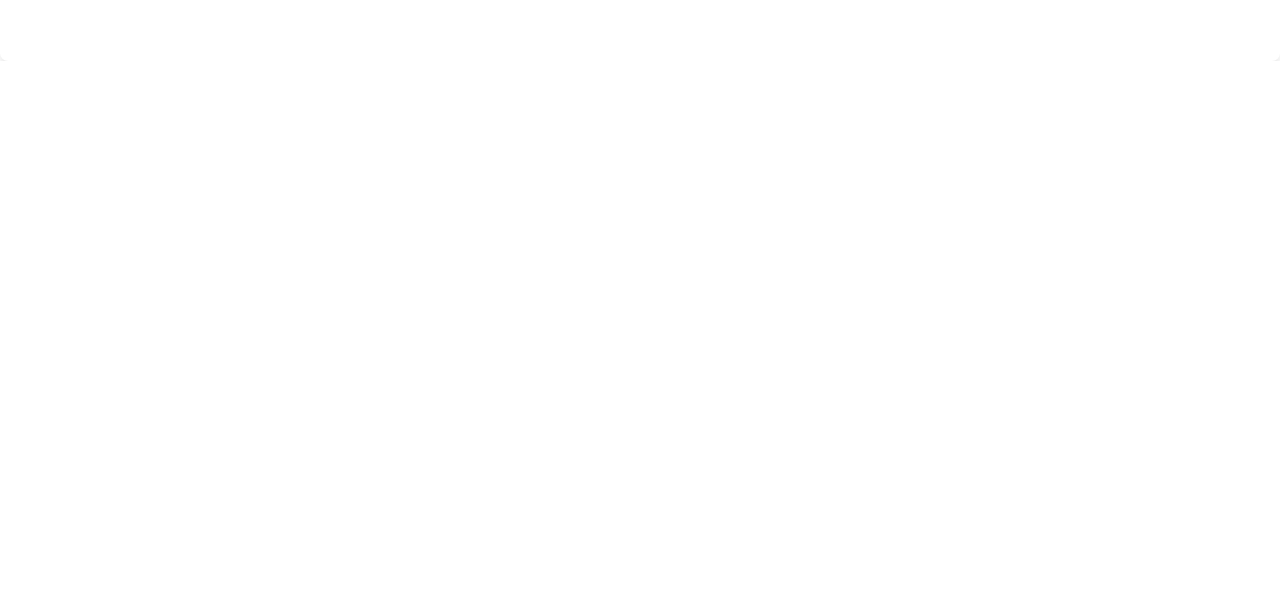
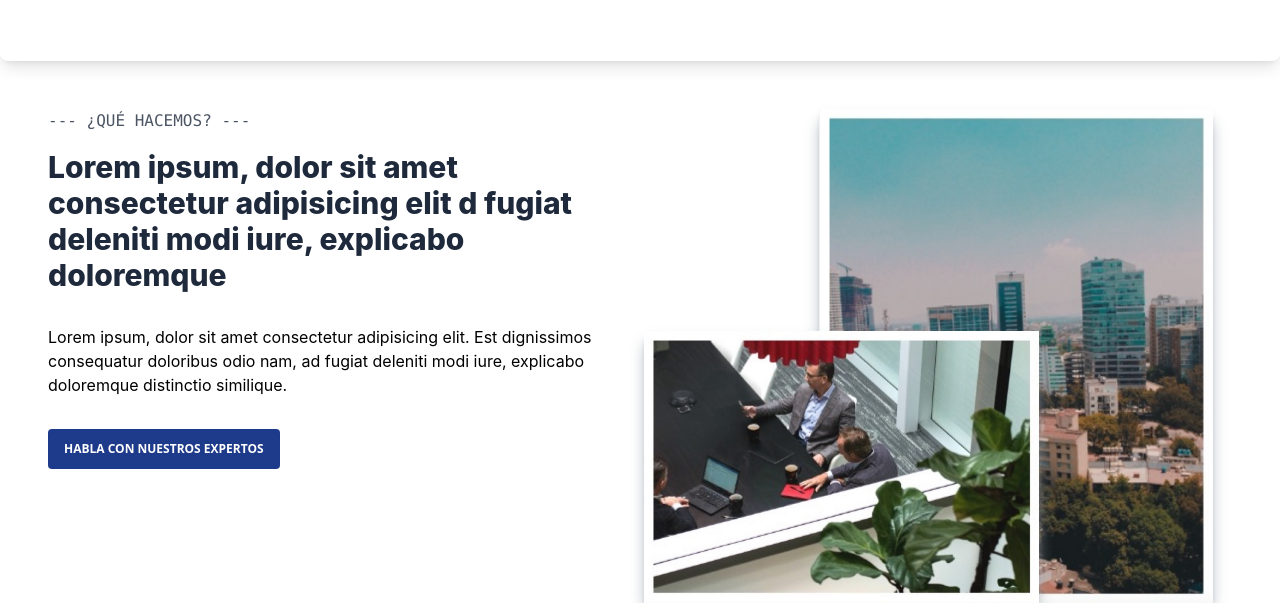
Before and after one commit to RiviCodes/rc-mockup-test, a React (Create React App) app: page / in a window 1280 px wide. Shown: the part 1503-2106 px from the top of the page. Before the commit the page ends 1564 px from the top, so only its background shows below. Built offline with nearby package versions, Linux system fonts and the light colour scheme.

Commit message:
Add pictures container

```diff
--- a/src/components/AboutUs.jsx
+++ b/src/components/AboutUs.jsx
@@ -2,11 +2,11 @@
 
 export default function AboutUs() {
   return (
-    <main id="about" className="flex align-center">
+    <main id="about" className="flex flex-col align-center">
       {/* Contact bar */}
-      <div className="grid grid-cols-1 items-center md:grid-cols-3 md:justify-items-center px-6 py-6 rounded-lg shadow-lg">
+      <div className="grid grid-cols-1 items-center md:grid-cols-3 md:justify-items-center px-6 py-6 mb-12 rounded-lg shadow-lg">
         {/* LOCATION */}
-        <div className="grid grid-rows-12 grid-flow-col items-center my-6">
+        <div className="grid grid-rows-12 grid-flow-col justify-start items-center my-6">
           {/* Icon */}
           <div className="col-span-3">
             <span className="px-3 py-2 mr-3 border-2 border-black rounded-full text-xl">
@@ -54,6 +54,41 @@
           </div>
         </div>
       </div>
+
+      <div className="grid grid-cols-1 md:grid-cols-2 mx-8 md:mx-12">
+        {/* LEFT SIDE */}
+        <div>
+          <h2 className="mb-4 font-mono text-gray-600">
+            --- ¿QUÉ HACEMOS? ---
+          </h2>
+          <h3 className="mb-8 text-3xl font-extrabold text-slate-800">
+            Lorem ipsum, dolor sit amet consectetur adipisicing elit d fugiat
+            deleniti modi iure, explicabo doloremque
+          </h3>
+          <p className="mb-8">
+            Lorem ipsum, dolor sit amet consectetur adipisicing elit. Est
+            dignissimos consequatur doloribus odio nam, ad fugiat deleniti modi
+            iure, explicabo doloremque distinctio similique.
+          </p>
+          <button className="btn px-4 py-3 mb-12 md:mb-0 rounded text-xs font-sans font-bold text-white bg-blue-900 hover:bg-blue-800">
+            HABLA CON NUESTROS EXPERTOS
+          </button>
+        </div>
+
+        {/* RIGHT SIDE */}
+        <div className="relative flex justify-center">
+          <img
+            className="relative bottom-0 left-20 w-4/6 shadow-lg shadow-gray-400"
+            src="images/picture-2.jpg"
+            alt=""
+          />
+          <img
+            className="absolute bottom-0 left-1 w-4/6 shadow-lg shadow-gray-400"
+            src="images/picture-1.jpg"
+            alt=""
+          />
+        </div>
+      </div>
     </main>
   );
 }
```
